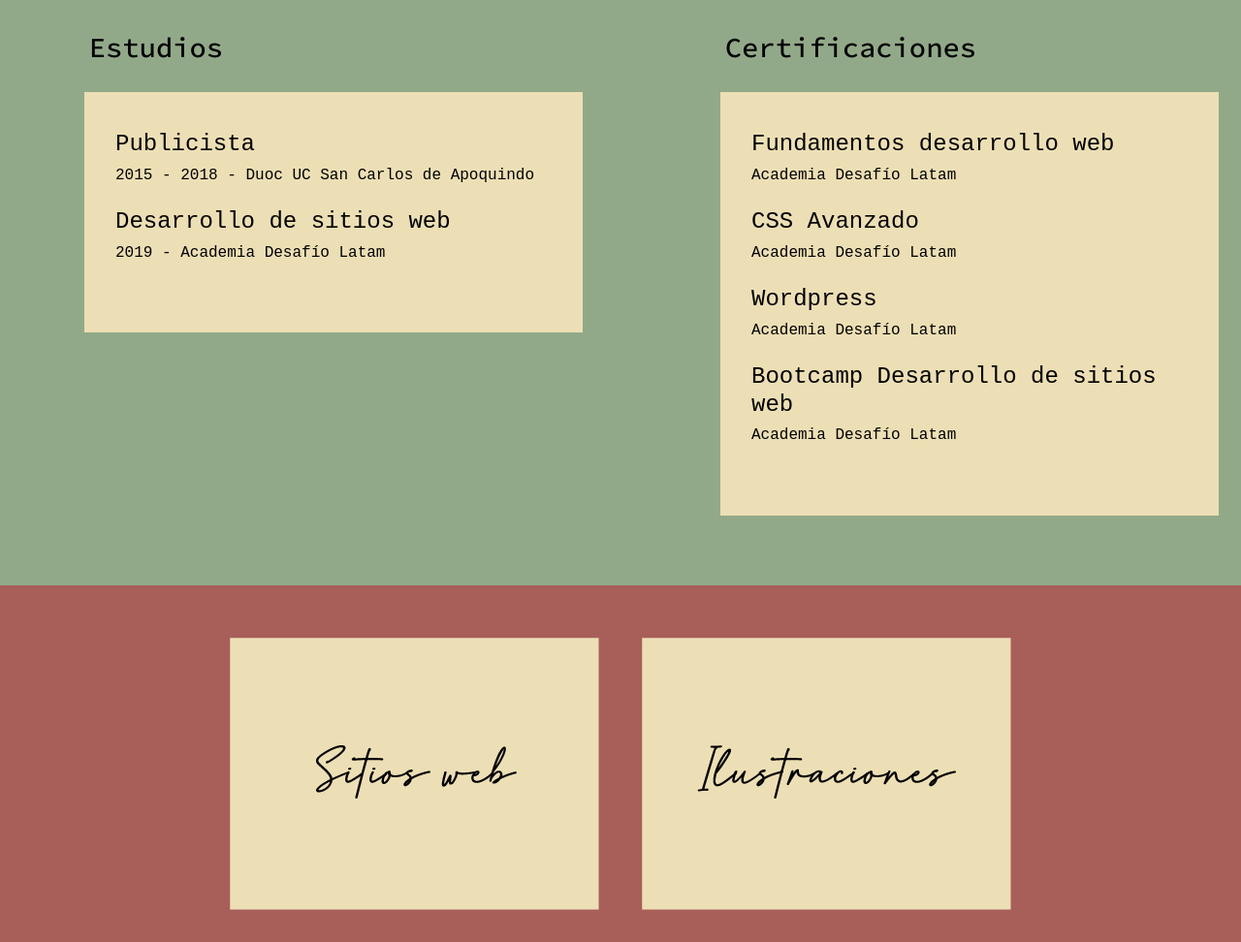
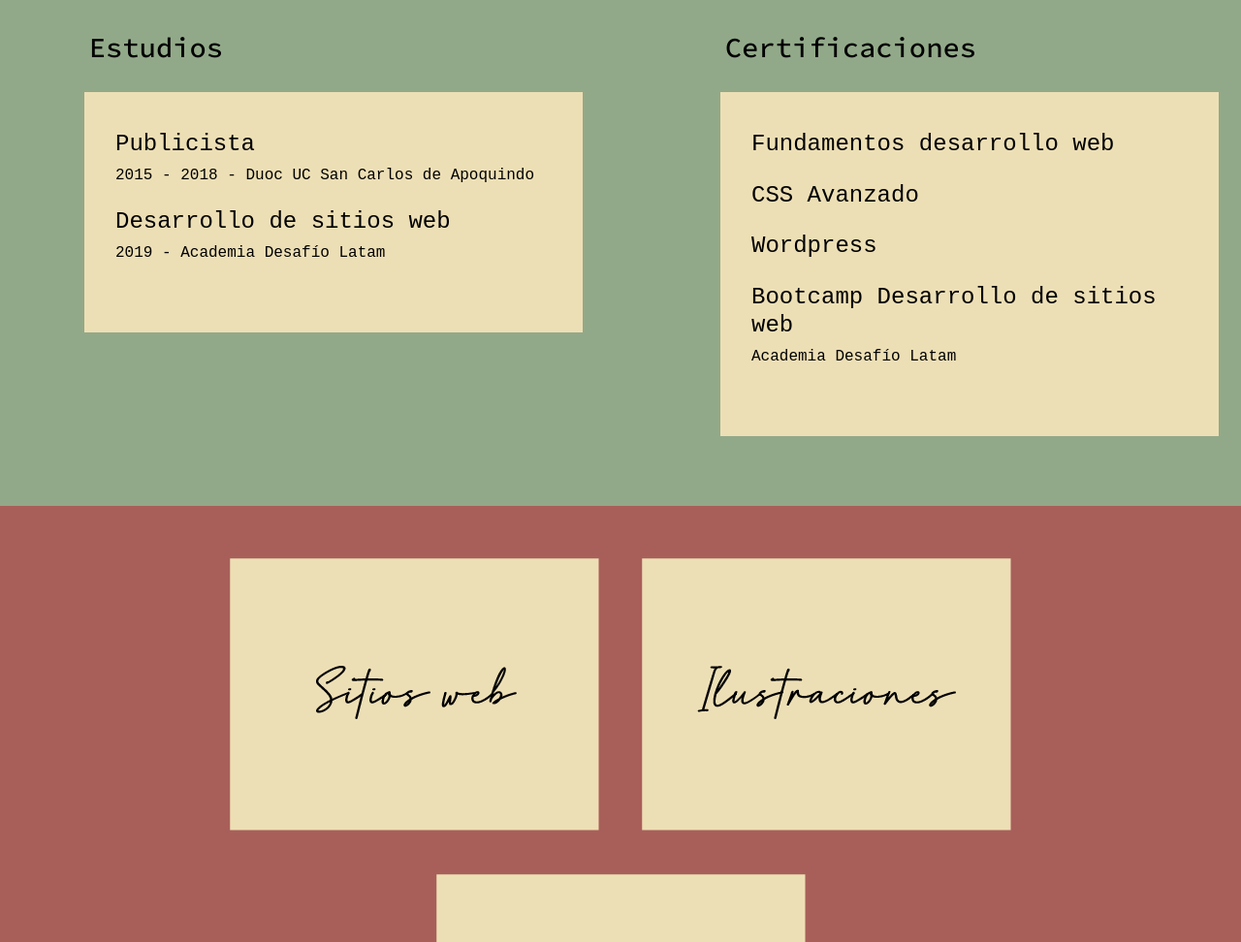
Before and after one commit to fernanda-95/Portafolio-digital, a plain HTML site: page index.html in a window 1280 px wide. Shown: the part 1242-2214 px from the top of the page at 97% size. Drawn offline with nearby package versions, Linux system fonts and the light colour scheme.

Commit message:
quinto commit

```diff
--- a/index.html
+++ b/index.html
@@ -91,9 +91,9 @@
       </div>
       <div class="about_text">
         <p>Me considero una persona entusiasta, ordena y busquilla.</p>
-          <p>Me encanta interactuar con las personas, soy muy sociable, sin embargo, sé separar el trabajo de las relaciones interpersonales.</p>
-          <p>Para mí el respeto es la base de toda relación, ya sea laboral o no.</p>
-          <p>En mis tiempos libres me encanta escuchar música, saber datos freak, leer y conversar, desde cómo está el día hasta viajes espaciales. Además, soy amante de los gatos y vegetariana.</p>
+        <p>Me encanta interactuar con las personas, soy muy sociable, sin embargo, sé separar el trabajo de las relaciones interpersonales.</p>
+        <p>Para mí el respeto es la base de toda relación, ya sea laboral o no.</p>
+        <p>En mis tiempos libres me encanta escuchar música, saber datos freak, leer y conversar, desde cómo está el día hasta viajes espaciales. Además, soy amante de los gatos y vegetariana.</p>
       </div>
       </div>
   </section>
@@ -115,11 +115,8 @@
               <h1>Certificaciones</h1>
               <div class="experiencia_certificaciones">
               <h2>Fundamentos desarrollo web</h2>
-              <h3>Academia Desafío Latam</h3>
               <h2>CSS Avanzado</h2>
-              <h3>Academia Desafío Latam</h3>
               <h2>Wordpress</h2>
-              <h3>Academia Desafío Latam</h3>
               <h2>Bootcamp Desarrollo de sitios web</h2>
               <h3>Academia Desafío Latam</h3>
        </div>
```
Also changed, not shown: ilustraciones.html (+1 -1 lines).
